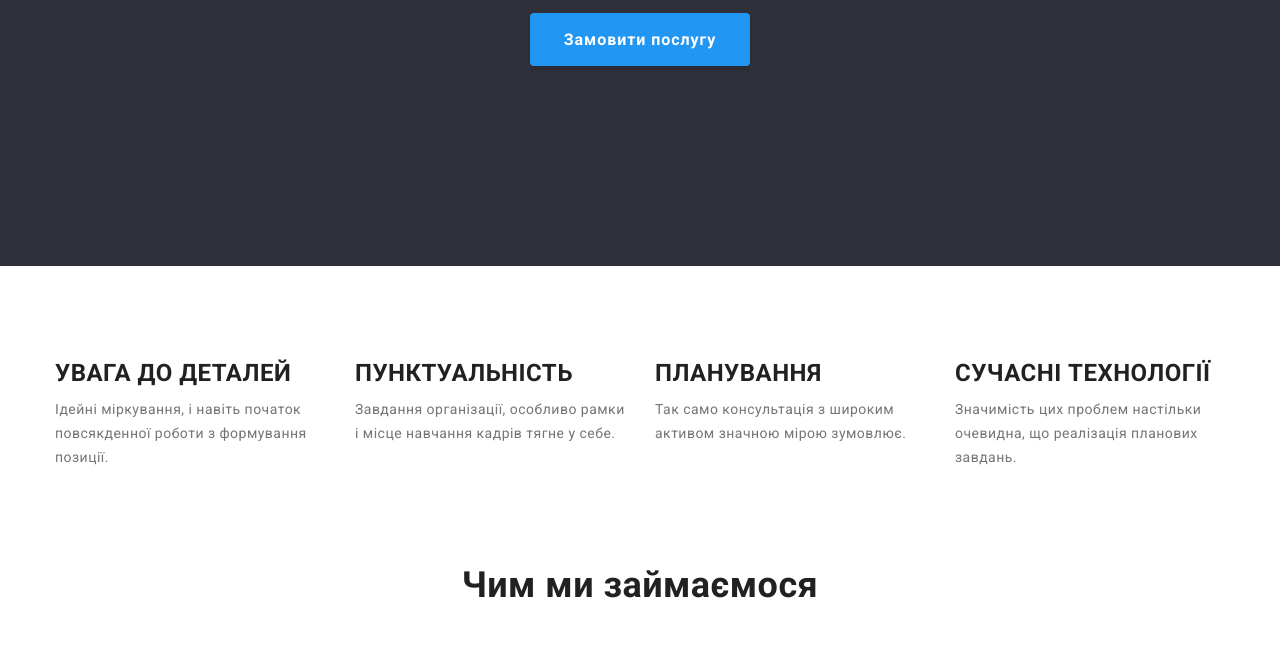
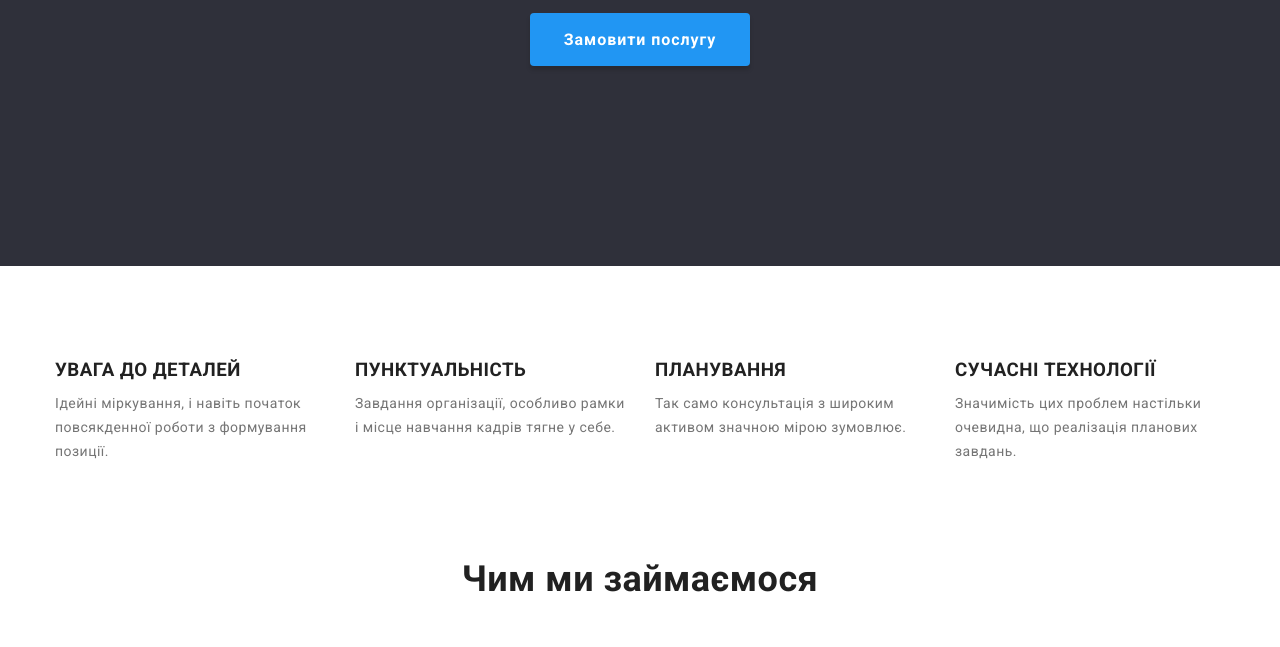
Before and after one commit to Anastasiya38/goit-markup-hw-03, a plain HTML site: page index.html in a window 1280 px wide. Shown: the part 418-1065 px from the top of the page. Drawn offline with nearby package versions, Linux system fonts and the light colour scheme.

Commit message:
last work

```diff
--- a/index.html
+++ b/index.html
@@ -59,7 +59,7 @@
         <!--Hero-->
 
        <section class="hero">
-          <h1 class="hero-solution"><max-width 696px>Ефективні рішення для вашого бізнесу</max-width></h1>
+          <h1 class="hero-solution">Ефективні рішення для вашого бізнесу</h1>
           <button class="hero-btn-order" type="button">Замовити послугу</button>
        </section>
 
@@ -73,22 +73,22 @@
             <ul class="our-list list">
             <!--Feature 1-->
             <li class="feature-item" >
-           <h2 class="feature-title title">УВАГА ДО ДЕТАЛЕЙ</h2>
+           <h3 class="feature-title title">УВАГА ДО ДЕТАЛЕЙ</h3>
            <p class="our-future">Ідейні міркування, і навіть початок повсякденної роботи з формування позиції.</p>
            </li>
            <!--Feature 2-->
            <li class="feature-item">
-           <h2 class="feature-title title">ПУНКТУАЛЬНІСТЬ</h2>
+           <h3 class="feature-title title">ПУНКТУАЛЬНІСТЬ</h3>
            <p class="our-future">Завдання організації, особливо рамки і місце навчання кадрів тягне у себе.</p>
             </li>
            <!--Feature 3-->
            <li class="feature-item">
-           <h2 class="feature-title title">ПЛАНУВАННЯ</h2>
+           <h3 class="feature-title title">ПЛАНУВАННЯ</h3>
            <p class="our-future">Так само консультація з широким активом значною мірою зумовлює.</p>
            </li>
            <!--Featufe 4-->
            <li class="feature-item">
-           <h2 class="feature-title title">СУЧАСНІ ТЕХНОЛОГІЇ</h2>
+           <h3 class="feature-title title">СУЧАСНІ ТЕХНОЛОГІЇ</h3>
            <p class="our-future">Значимість цих проблем настільки очевидна, що реалізація планових завдань.</p>
            </li>
            </ul>
```
